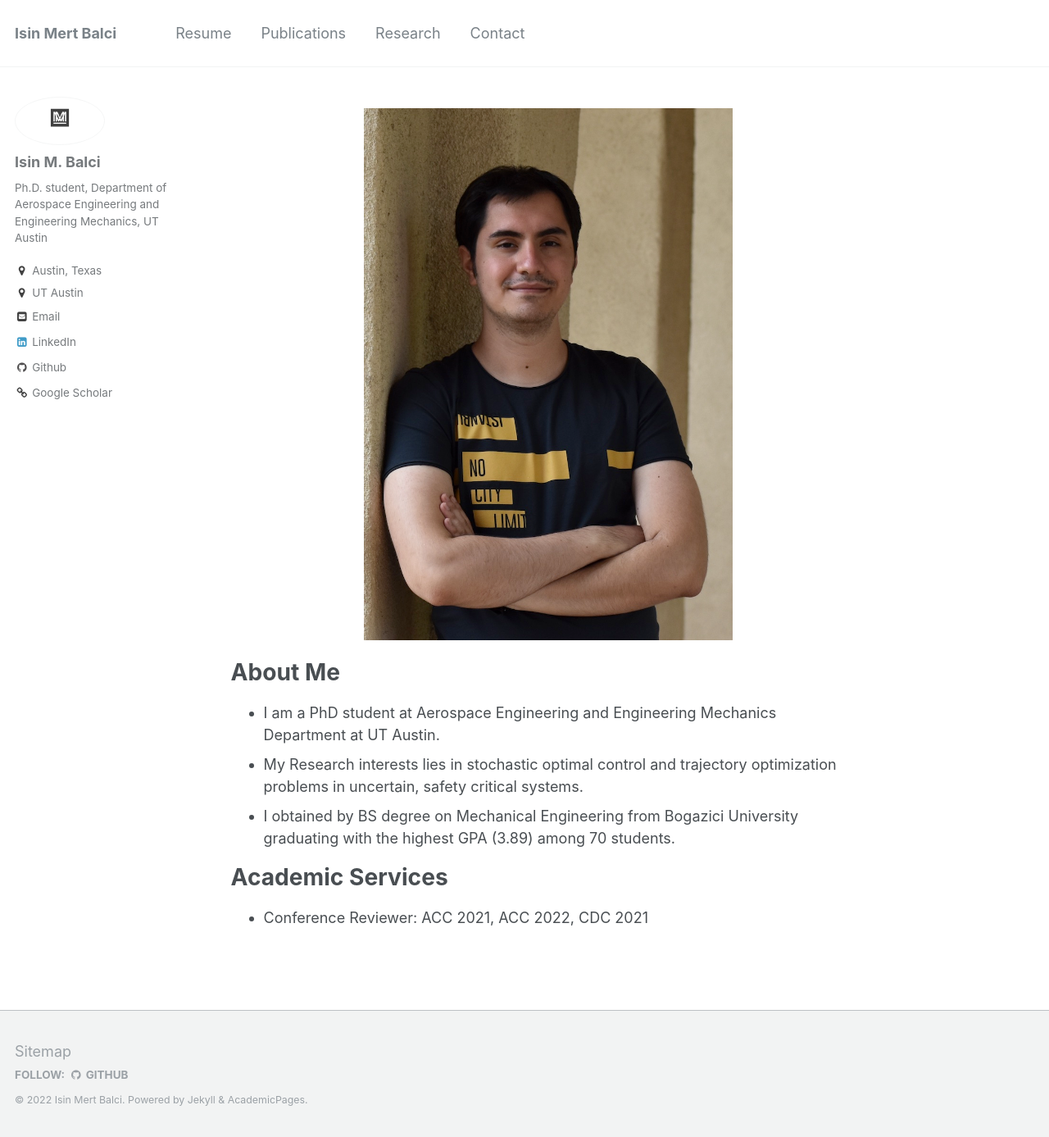
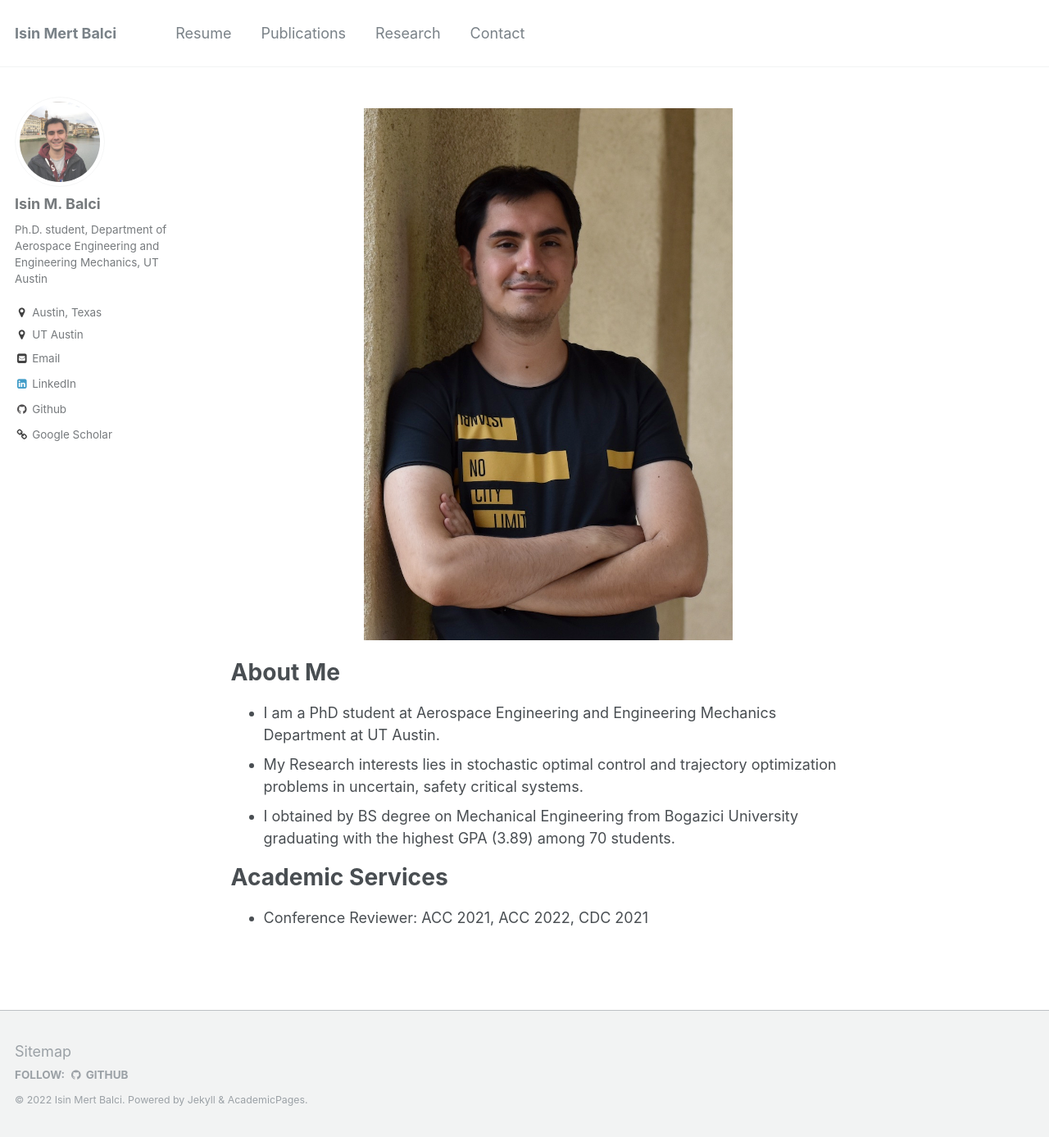
Before and after one commit to isinmert/isinmert.github.io, a Jekyll site: the page built from _pages/about.md, in a window 1280 px wide and 1387 px high. Shown: the whole window at 82% size. Built offline with Jekyll 4.4.1, drawn with Linux system fonts in a browser that asks for light colours.

Commit message:
avatar fixed

```diff
--- a/_config.yml
+++ b/_config.yml
@@ -78,7 +78,7 @@ analytics:
 # Site Author
 author:
   name             : "Isin M. Balci"
-  avatar           : "mstile-310x150.png"
+  avatar           : "isin-pic4.png"
   bio              : "Ph.D. student, Department of Aerospace Engineering and Engineering Mechanics, UT Austin"
   location         : "Austin, Texas"
   employer         : "UT Austin"
```
Also changed, not shown: images/Isin-pic4.jpg (deleted), images/isin-pic4.png (added).
